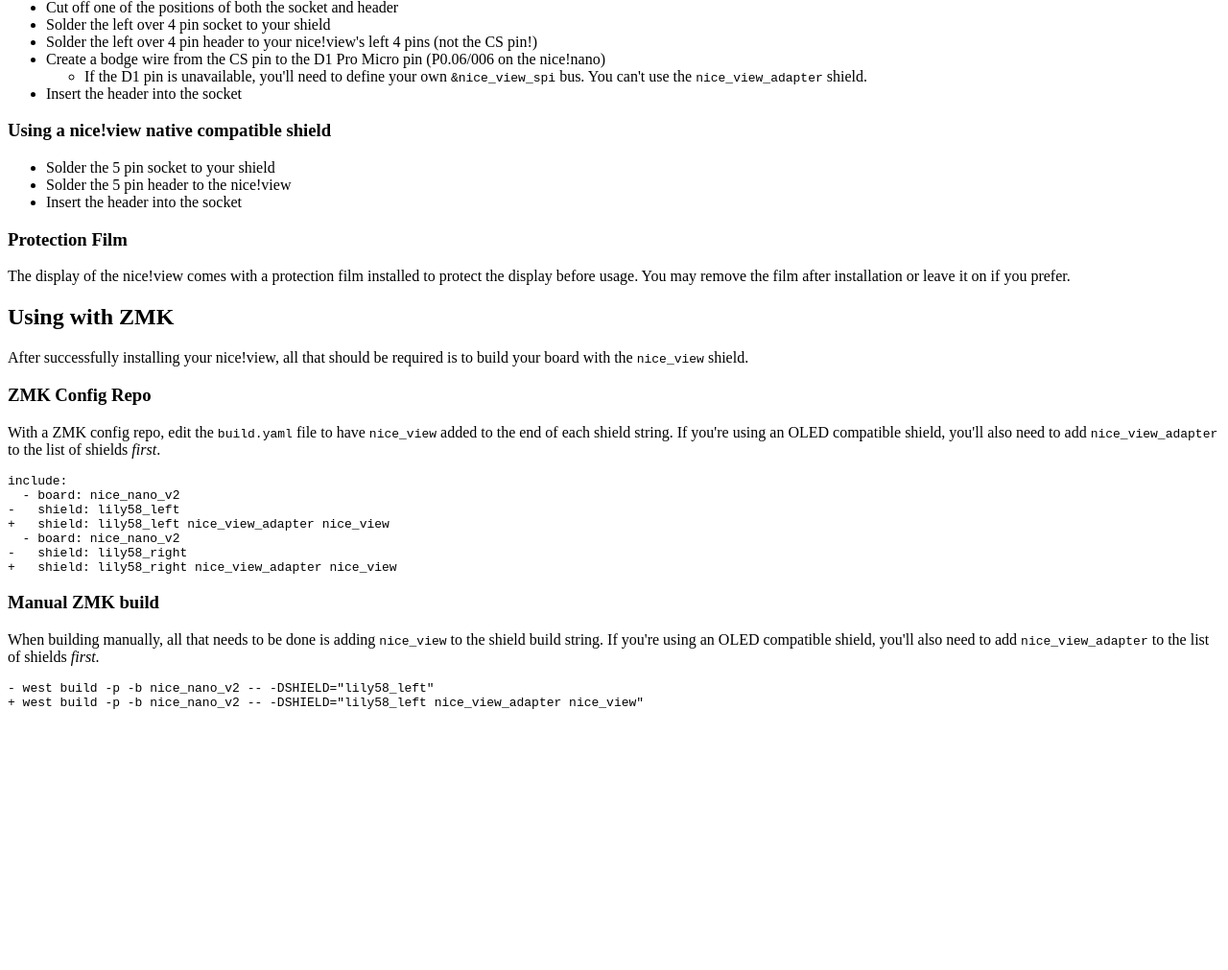
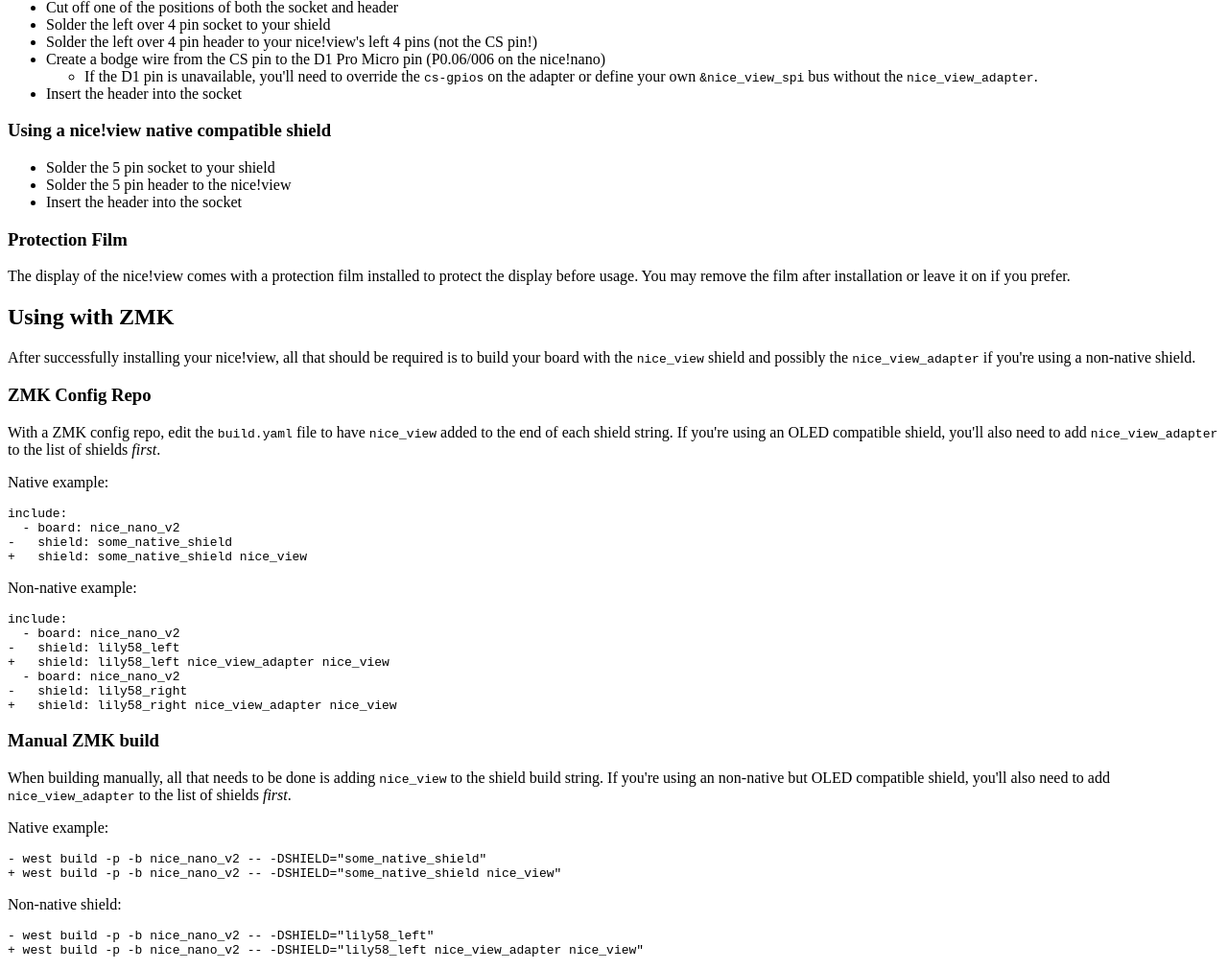
Before and after one commit to Nice-Keyboards/nicekeyboards.com, a Gatsby site: page /docs/nice-view/getting-started in a window 1280 px wide. Shown: the part 169-1180 px from the top of the page at 96% size. Before the commit the page ends 922 px from the top, so only its background shows below. Built offline with nearby package versions, Linux system fonts and the light colour scheme; Gatsby itself is replaced by a stand-in of ours; code samples lack their colours.

Commit message:
Update docs

````diff
--- a/src/pages/docs/nice-view/getting-started.mdx
+++ b/src/pages/docs/nice-view/getting-started.mdx
@@ -14,7 +14,7 @@ order: 1
  - Solder the left over 4 pin socket to your shield
  - Solder the left over 4 pin header to your nice!view's left 4 pins (not the CS pin!)
  - Create a bodge wire from the CS pin to the D1 Pro Micro pin (P0.06/006 on the nice!nano)
-   - If the D1 pin is unavailable, you'll need to define your own `&nice_view_spi` bus. You can't use the `nice_view_adapter` shield.
+   - If the D1 pin is unavailable, you'll need to override the `cs-gpios` on the adapter or define your own `&nice_view_spi` bus without the `nice_view_adapter`.
  - Insert the header into the socket
 
 ### Using a nice!view native compatible shield
@@ -30,13 +30,22 @@ You may remove the film after installation or leave it on if you prefer.
 
 ## Using with ZMK
 
-After successfully installing your nice!view, all that should be required is to build your board with the `nice_view` shield.
+After successfully installing your nice!view, all that should be required is to build your board with the `nice_view` shield and possibly the `nice_view_adapter` if you're using a non-native shield.
 
 ### ZMK Config Repo
 
 With a ZMK config repo, edit the `build.yaml` file to have `nice_view` added to the end of each shield string.
 If you're using an OLED compatible shield, you'll also need to add `nice_view_adapter` to the list of shields *first*.
 
+Native example:
+```diff
+include:
+  - board: nice_nano_v2
+-   shield: some_native_shield
++   shield: some_native_shield nice_view
+```
+
+Non-native example:
 ```diff
 include:
   - board: nice_nano_v2
@@ -50,8 +59,15 @@ include:
 ### Manual ZMK build
 
 When building manually, all that needs to be done is adding ` nice_view` to the shield build string.
-If you're using an OLED compatible shield, you'll also need to add `nice_view_adapter` to the list of shields *first*.
+If you're using an non-native but OLED compatible shield, you'll also need to add `nice_view_adapter` to the list of shields *first*.
 
+Native example:
+```diff
+- west build -p -b nice_nano_v2 -- -DSHIELD="some_native_shield"
++ west build -p -b nice_nano_v2 -- -DSHIELD="some_native_shield nice_view"
+```
+
+Non-native shield:
 ```diff
 - west build -p -b nice_nano_v2 -- -DSHIELD="lily58_left"
 + west build -p -b nice_nano_v2 -- -DSHIELD="lily58_left nice_view_adapter nice_view"
````
